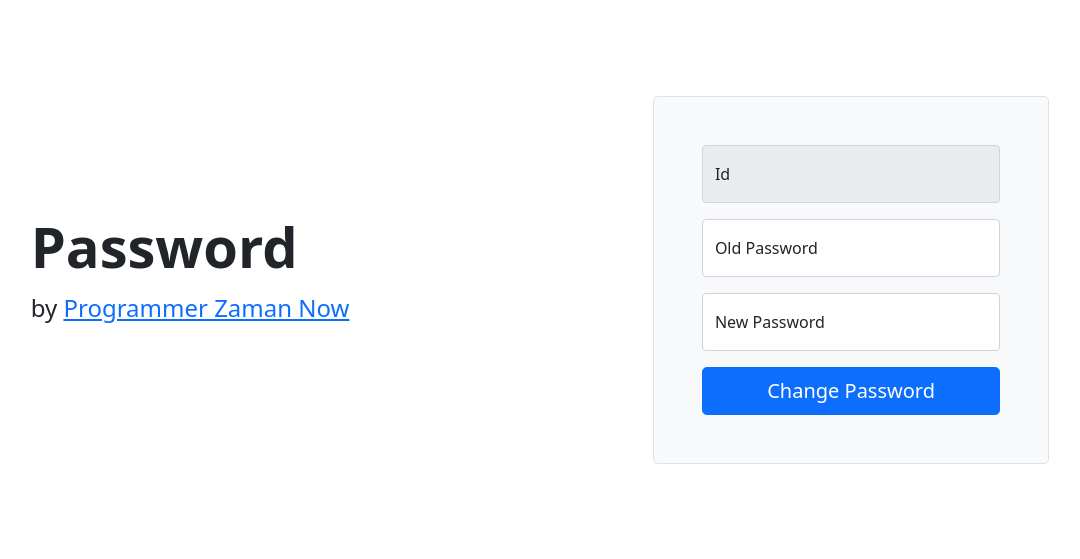
After one commit to supriadiroadman/php_login_management, a PHP site: template app/View/User/password.php in a window 1280 px wide. The commit adds this page. Shown: the top 559 px of the page, without its empty margins (100-1180 px from the left). Run offline with PHP 8.4, Linux system fonts and the light colour scheme; the template is opened without the code that fills it, so the values that code supplies are empty.

Commit message:
User Password Update Controller

```diff
--- /dev/null
+++ b/app/View/User/password.php
@@ -0,0 +1,33 @@
+<div class="container col-xl-10 col-xxl-8 px-4 py-5">
+    <?php if (isset($model['error'])): ?>
+        <div class="row">
+            <div class="alert alert-danger" role="alert">
+                <?=  $model['error'] ?>
+            </div>
+        </div>
+    <?php endif; ?>
+    <div class="row align-items-center g-lg-5 py-5">
+        <div class="col-lg-7 text-center text-lg-start">
+            <h1 class="display-4 fw-bold lh-1 mb-3">Password</h1>
+            <p class="col-lg-10 fs-4">by <a target="_blank" href="https://www.programmerzamannow.com/">Programmer Zaman
+                    Now</a></p>
+        </div>
+        <div class="col-md-10 mx-auto col-lg-5">
+            <form class="p-4 p-md-5 border rounded-3 bg-light" method="post" action="/users/password">
+                <div class="form-floating mb-3">
+                    <input type="text" class="form-control" id="id" placeholder="id" disabled value="<?= $model['user']['id'] ?? '' ?>">
+                    <label for="id">Id</label>
+                </div>
+                <div class="form-floating mb-3">
+                    <input name="oldPassword" type="password" class="form-control" id="oldPassword" placeholder="old password">
+                    <label for="oldPassword">Old Password</label>
+                </div>
+                <div class="form-floating mb-3">
+                    <input name="newPassword" type="password" class="form-control" id="newPassword" placeholder="password">
+                    <label for="newPassword">New Password</label>
+                </div>
+                <button class="w-100 btn btn-lg btn-primary" type="submit">Change Password</button>
+            </form>
+        </div>
+    </div>
+</div>
```
Also changed, not shown: app/Controller/UserController.php (+37 -1 lines), public/index.php (+12 -9 lines).
